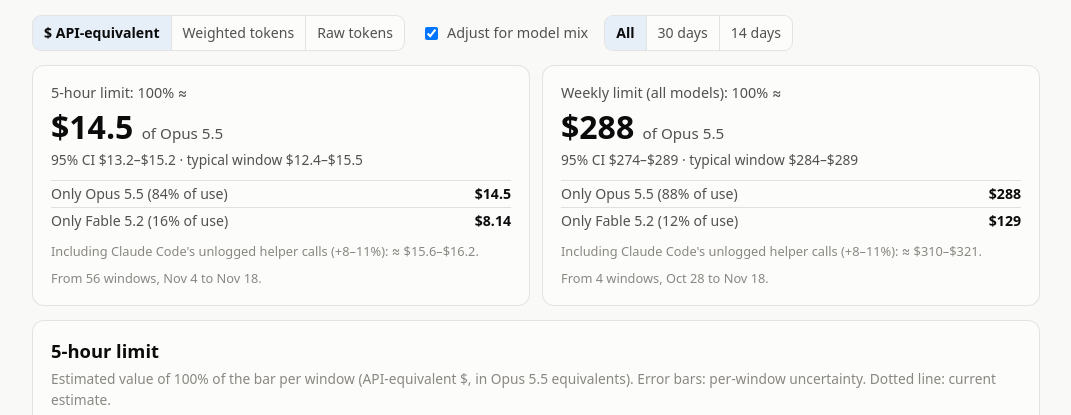
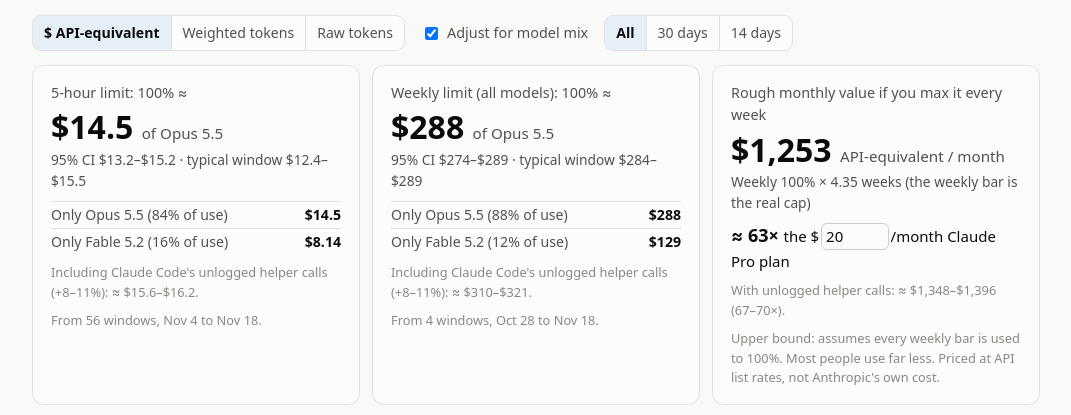
Before and after one commit to AeEn123AI/claude-limit-tracker, a plain HTML site: page docs/index.html in a window 1280 px wide. Shown: the part 221-636 px from the top of the page, without its empty margins (104-1175 px from the left). Drawn offline with Linux system fonts and the light colour scheme.

Commit message:
Monthly value card (vs editable plan price, Claude Pro $20 here), plan label
Co-Authored-By: Claude Opus 5.5 <noreply@anthropic.com>

```diff
--- a/docs/app.js
+++ b/docs/app.js
@@ -147,6 +147,42 @@
         dateLabel(cur.t_from) + " to " + dateLabel(cur.t_to) + "."));
       box.appendChild(t);
     });
+    renderValueTile(box, oh);
+  }
+
+  // Rough monthly API value if you max the bars every week, vs the plan's price.
+  var DAYS_PER_MONTH = 30.44;
+  function renderValueTile(box, oh) {
+    var wk = DATA.bars.seven_day && DATA.bars.seven_day.current, fh = DATA.bars.five_hour && DATA.bars.five_hour.current;
+    if (!wk && !fh) return;
+    var u = state.unit;
+    var fromWeek = wk ? wk[kind()][u].median * DAYS_PER_MONTH / 7 : Infinity;
+    var fromFive = fh ? fh[kind()][u].median * (24 / 5) * DAYS_PER_MONTH : Infinity;  // 5h bar maxed around the clock
+    var month = Math.min(fromWeek, fromFive);
+    var t = el("article", { "class": "tile" });
+    t.appendChild(el("div", { "class": "label" }, "Rough monthly value if you max it every week"));
+    var v = el("div", { "class": "value" }, fmt(month, u) + " ");
+    v.appendChild(el("small", null, u === "usd" ? "API-equivalent / month" : (u === "wtok" ? "weighted tokens / month" : "raw tokens / month")));
+    t.appendChild(v);
+    t.appendChild(el("div", { "class": "range" }, fromWeek <= fromFive ? "Weekly 100% × " + (DAYS_PER_MONTH / 7).toFixed(2) + " weeks (the weekly bar is the real cap)"
+      : "5-hour 100% × " + (24 / 5 * DAYS_PER_MONTH).toFixed(0) + " windows"));
+    if (u === "usd") {
+      var price = state.price || DATA.plan_price || 20;
+      var row = el("div", { "class": "mult" });
+      row.appendChild(el("b", null, "≈ " + (month / price).toFixed(month / price >= 10 ? 0 : 1) + "× "));
+      row.appendChild(document.createTextNode("the "));
+      var inp = el("input", { type: "number", min: "1", step: "1", value: String(price), "aria-label": "Plan price per month in USD" });
+      inp.addEventListener("change", function () { var n = parseFloat(inp.value); if (n > 0) { state.price = n; renderTiles(); } });
+      row.appendChild(document.createTextNode("$"));
+      row.appendChild(inp);
+      var planName = DATA.plan && price === (DATA.plan_price || 20) ? " " + DATA.plan : "";
+      row.appendChild(document.createTextNode("/month" + planName + " plan"));
+      t.appendChild(row);
+      if (oh) t.appendChild(el("div", { "class": "note" }, "With unlogged helper calls: ≈ " + fmt(month * oh.lo, "usd") + "–" + fmt(month * oh.hi, "usd") +
+        " (" + (month * oh.lo / price).toFixed(0) + "–" + (month * oh.hi / price).toFixed(0) + "×)."));
+    }
+    t.appendChild(el("div", { "class": "note" }, "Upper bound: assumes every weekly bar is used to 100%. Most people use far less. Priced at API list rates, not Anthropic's own cost."));
+    box.appendChild(t);
   }
 
   // ------------------------------------------------------------ charts
--- a/docs/style.css
+++ b/docs/style.css
@@ -144,3 +144,7 @@ footer.wrap { padding: 10px 16px 30px; }
   .tile .value { font-size: 1.7rem; }
   .seg button { padding: 6px 8px; font-size: 0.82rem; }
 }
+
+.tile .mult { margin: 8px 0 4px; font-size: 15px; }
+.tile .mult b { font-size: 18px; }
+.tile .mult input { width: 4.5em; font: inherit; padding: 1px 4px; margin: 0 2px; background: var(--surface-2, transparent); color: inherit; border: 1px solid var(--border, #8886); border-radius: 6px; }
```
Also changed, not shown: docs/data/estimates.json, screenshots/desktop-dark.png, screenshots/desktop-light.png, screenshots/phone.png, 1 other file.
